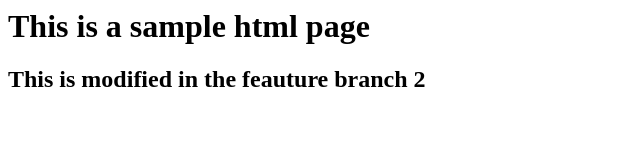
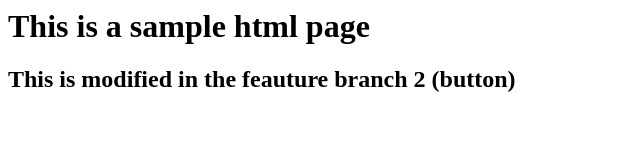
Before and after one commit to Harshavardhan05-in/localrepo, a plain HTML site: page index.html in a window 1280 px wide. Shown: the whole page, without its empty margins (0-640 px from the left). Drawn offline with Linux system fonts and the light colour scheme.

```diff
--- a/index.html
+++ b/index.html
@@ -1,2 +1,2 @@
 <h1> This is a sample html page</h1>
-<h2> This is modified in the feauture branch 2</h2>
+<h2> This is modified in the feauture branch 2 (button)</h2>
```
